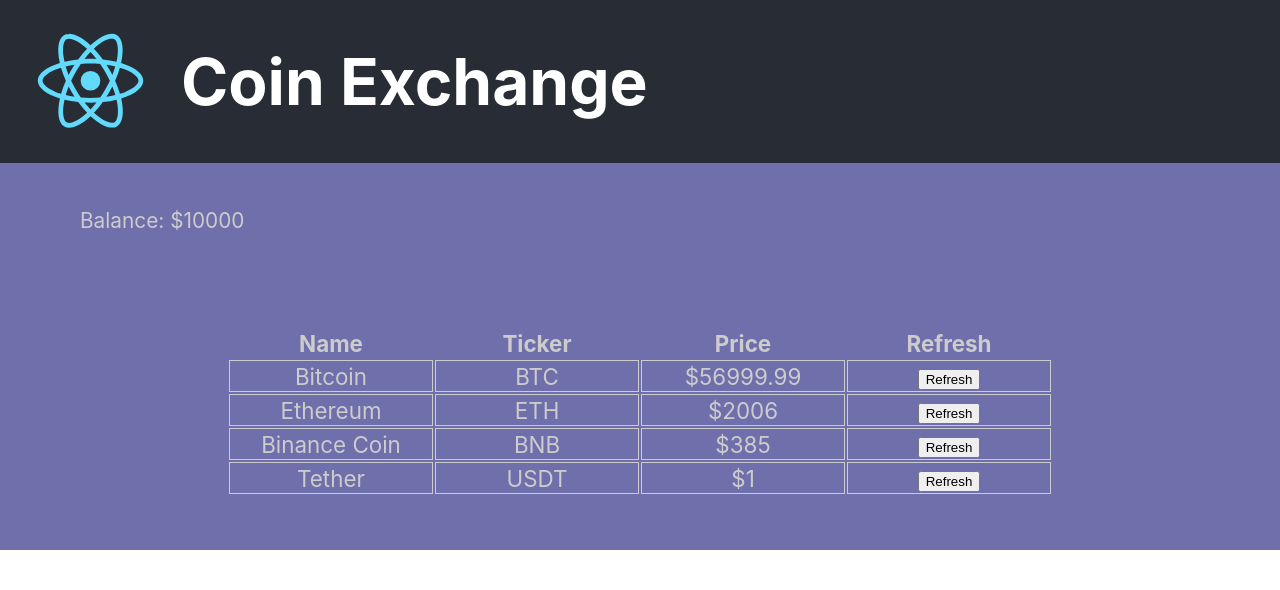
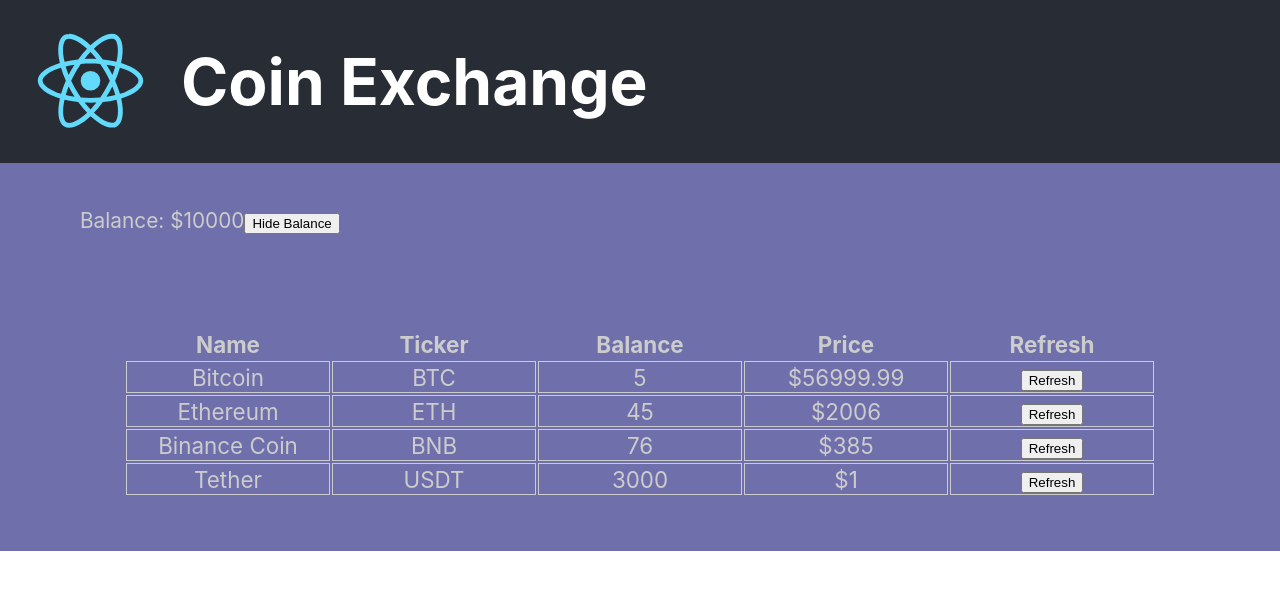
Before and after one commit to carlosalv098/coin-exchange, a React (Create React App) app: page / in a window 1280 px wide. Shown: the top 590 px of the page. Built offline with nearby package versions, Linux system fonts and the light colour scheme.

Commit message:
class properties

```diff
--- a/src/App.js
+++ b/src/App.js
@@ -11,61 +11,73 @@
 `;
 
 class App extends React.Component {
-  constructor(props) {
-    super(props);
-    this.state = {
+  state = {
     balance: 10000,
+    showBalance: true,
     coinData: [
       {
         name: 'Bitcoin',
         ticker: 'BTC',
+        balance: 5,
         price: 56999.99
       },
       {
         name: 'Ethereum',
         ticker: 'ETH',
+        balance: 45,
         price: 2006
       },
       {
         name: 'Binance Coin',
         ticker: 'BNB',
+        balance: 76,
         price: 385
       },
       {
         name: 'Tether',
         ticker: 'USDT',
+        balance: 3000,
         price: 1
       }
     ]
   }
-    this.handleRefresh = this.handleRefresh.bind(this);
+
+  handleRefresh = (valueChangeTicker) => {
+    const newCoinData = this.state.coinData.map((values) => {
+      let newValues = {...values};
+      if(valueChangeTicker === newValues.ticker) {
+        const randomPercentage = 0.995 + Math.random() * 0.01;
+        newValues.price *= randomPercentage
       }
-  handleRefresh (valueChangeTicker) {
-    const newCoinData = this.state.coinData.map(({name, ticker, price}) => {
-      let newPrice = price;
-      if(valueChangeTicker === ticker) {
-        const randomPercentage = 0.995 + Math.random() * 0.01;
-        newPrice = newPrice * randomPercentage
+      return newValues;
+    });
+    this.setState({ coinData: newCoinData })
   }
+
+  handleBalanceVisibilityChange = () => {
+    this.setState( (oldState) => {
       return {
-        name,
-        ticker,
-        price: newPrice
+        ...oldState,
+        showBalance: !oldState.showBalance
       }
     });
-   this.setState({coinData: newCoinData})
   }
+
   render() {
     return (
       <Div>
         <ExchangeHeader/>
-        <AccountBalance balance={this.state.balance}/>
-        <CoinList coinData={this.state.coinData} handleRefresh={this.handleRefresh}/>
+        <AccountBalance
+          balance={this.state.balance}
+          showBalance={this.state.showBalance}
+          handleBalanceVisibilityChange={this.handleBalanceVisibilityChange}/>
+        <CoinList
+          coinData={this.state.coinData}
+          showBalance={this.state.showBalance}
+          handleRefresh={this.handleRefresh}/>
       </Div>
     );
   }
-
-
 }
 
 export default App;
--- a/src/components/AccountBalance/AccountBalance.jsx
+++ b/src/components/AccountBalance/AccountBalance.jsx
@@ -1,5 +1,4 @@
 import React, { Component } from 'react';
-//import './AccountBalance.css';
 import PropTypes from 'prop-types';
 import styled from 'styled-components';
 
@@ -11,11 +10,17 @@
 
 export default class AccountBalance extends Component {
     render() {
+        const buttonText = this.props.showBalance ? 'Hide Balance': 'Show Balance';
+        let content = null;
+        if ( this.props.showBalance ) {
+            content = <>Balance: ${this.props.balance}</>
+        }
         return (
             <P>
-                Balance: ${this.props.balance}
+                {content}
+                <button onClick={this.props.handleBalanceVisibilityChange}>{buttonText}</button>
             </P>
-        )
+        );
     }
 }
 
--- a/src/components/Coin/Coin.jsx
+++ b/src/components/Coin/Coin.jsx
@@ -8,30 +8,17 @@
 `;
 
 export default class Coin extends Component {
-    constructor(props) {
-        super(props);
-        this.handleClick = this.handleClick.bind(this);
+    handleClick = (event) => {
+        event.preventDefault();
+        this.props.handleRefresh(this.props.ticker);
     }
 
-    handleClick (event) {
-        event.preventDefault();
-        this.props.handleRefresh(this.props.ticker);
-        /*
-        const randomPercentage = 0.995 + Math.random() * 0.01;
-
-        this.setState((oldState) => {
-            return {
-                price: oldState.price * randomPercentage
-            };
-        })
-        */
-
-    }
     render() {
         return (
             <tr>
                 <Td>{this.props.name}</Td>
                 <Td>{this.props.ticker}</Td>
+                {this.props.showBalance ? <Td>{this.props.balance}</Td> : null}
                 <Td>${this.props.price}</Td>
                 <Td>
                     <form action='#' method="POST">
--- a/src/components/CoinList/CoinList.jsx
+++ b/src/components/CoinList/CoinList.jsx
@@ -9,7 +9,6 @@
 
 `;
 
-
 export default class CoinList extends Component {
     render() {
         return (
@@ -18,18 +17,22 @@
                     <tr>
                         <th>Name</th>
                         <th>Ticker</th>
+                        {this.props.showBalance ? <th>Balance</th> : null}
                         <th>Price</th>
                         <th>Refresh</th>
                     </tr>
                 </thead>
                 <tbody>
                     {
-                        this.props.coinData.map( ({name, ticker, price}) =>
+                        this.props.coinData.map( ({name, ticker, price, balance}) =>
                         <Coin key={ticker}
                             handleRefresh={this.props.handleRefresh}
                             name={name}
                             ticker={ticker}
-                            price={price}/>
+                            showBalance={this.props.showBalance}
+                            balance={balance}
+                            price={price}
+                            />
                         )
                     }
                 </tbody>
```
Lines whose indentation alone changed are shown as unchanged.
